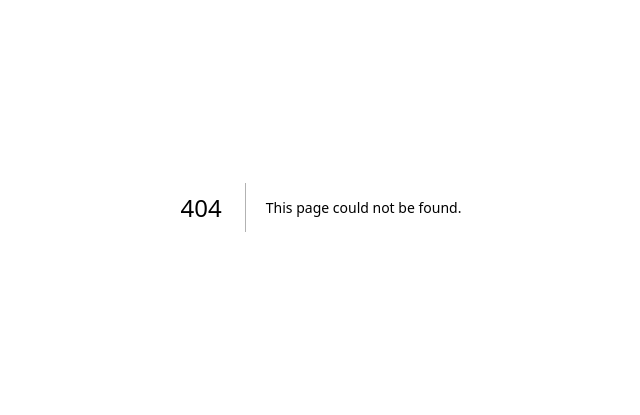
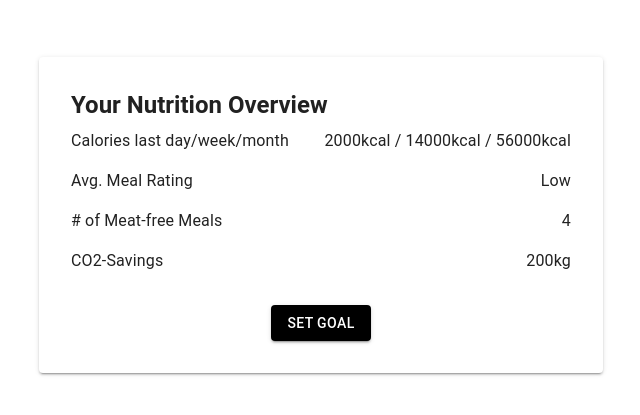
Before and after one commit to ItsSami19/nutritiontrackingapp, a Next.js app: page /statistics in a window 1280 px wide. Before the commit this address had no page. Shown: the part 193-608 px from the top of the page, without its empty margins (319-959 px from the left). Built offline with nearby package versions, Linux system fonts and the light colour scheme.

Commit message:
frontend for  statistics

```diff
--- /dev/null
+++ b/src/app/statistics/page.tsx
@@ -0,0 +1,40 @@
+'use client';
+
+import { Box, Button, Typography, Paper, Stack } from '@mui/material';
+
+export default function Home() {
+  return (
+    <Box display="flex" justifyContent="center" alignItems="center" minHeight="100vh">
+      <Paper elevation={2} sx={{ padding: 4, width: 500 }}>
+        <Typography variant="h5" fontWeight="bold" gutterBottom>
+          Your Nutrition Overview
+        </Typography>
+
+        <Stack spacing={2} mb={4}>
+          <Box display="flex" justifyContent="space-between">
+            <Typography>Calories last day/week/month</Typography>
+            <Typography>2000kcal / 14000kcal / 56000kcal</Typography>
+          </Box>
+          <Box display="flex" justifyContent="space-between">
+            <Typography>Avg. Meal Rating</Typography>
+            <Typography>Low</Typography>
+          </Box>
+          <Box display="flex" justifyContent="space-between">
+            <Typography># of Meat-free Meals</Typography>
+            <Typography>4</Typography>
+          </Box>
+          <Box display="flex" justifyContent="space-between">
+            <Typography>CO2-Savings</Typography>
+            <Typography>200kg</Typography>
+          </Box>
+        </Stack>
+
+        <Box display="flex" justifyContent="center">
+          <Button variant="contained" style={{backgroundColor: 'black', color: 'white'}}>
+            Set Goal
+          </Button>
+        </Box>
+      </Paper>
+    </Box>
+  );
+}
```
